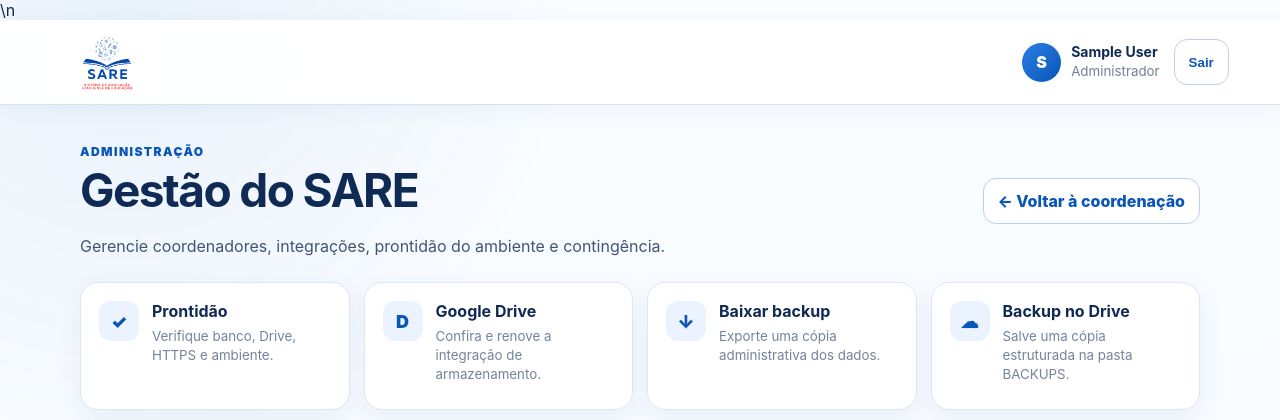
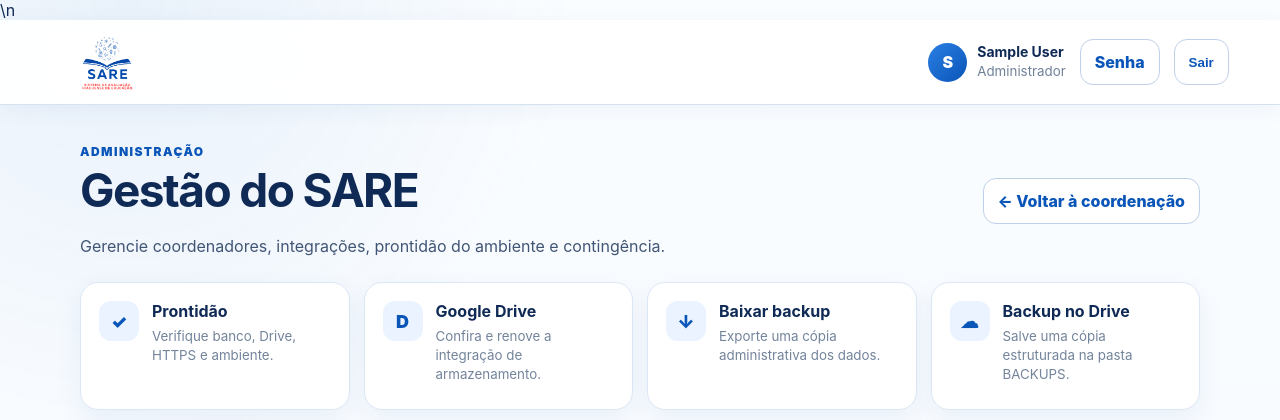
Before and after one commit to Marcosadriano7506/SARE2026, a Flask app: page /admin/ in a window 1280 px wide. Shown: the top 420 px of the page. Run offline with Flask 3, Linux system fonts and the light colour scheme; a user stored in the database is signed in; tables that the repository leaves empty hold one stand-in row (values such as "Sample post").

Commit message:
security: expose password change from authenticated header

```diff
--- a/app/templates/base.html
+++ b/app/templates/base.html
@@ -40,6 +40,7 @@
             </small>
           </span>
         </div>
+        <a class="button ghost compact header-password-link" href="{{ url_for('auth.change_password') }}">Senha</a>
         <form action="{{ url_for('auth.logout') }}" method="post" class="header-logout">
           <input type="hidden" name="csrf_token" value="{{ csrf_token() }}">
           <button class="button ghost compact" type="submit">Sair</button>
```
